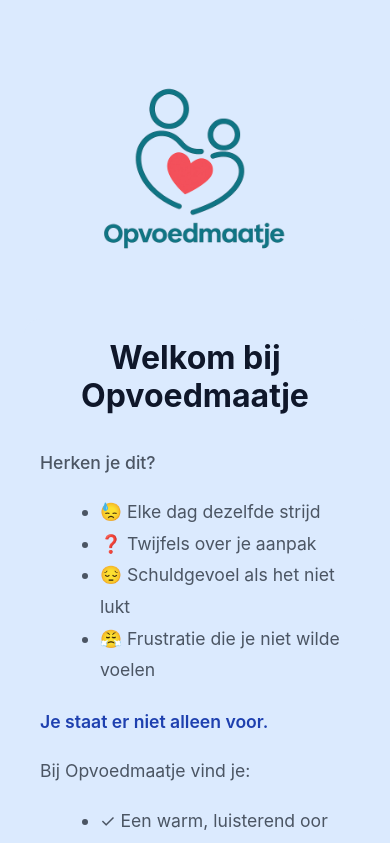
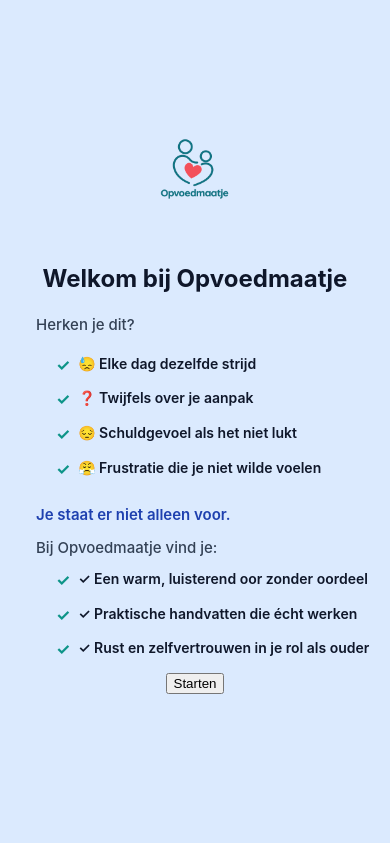
Before and after one commit to Wim007/opvoedmaatje-frontend, a React (Create React App) app: page / in a window 390 px wide. Shown: the top 843 px of the page. Built offline with nearby package versions, Linux system fonts and the light colour scheme.

Commit message:
Mobile-first UI: smaller logo, compact layout, bold text, teal checkmarks

```diff
--- a/src/index.css
+++ b/src/index.css
@@ -5,6 +5,7 @@
 body {
   margin: 0;
   font-family: "Inter", system-ui, -apple-system, BlinkMacSystemFont, "Segoe UI", sans-serif;
+  font-weight: 500;
   background: #e8f4ff;
   color: #0f172a;
   overflow-x: hidden;
@@ -28,281 +29,327 @@
 .screen-card {
   width: 100%;
   max-width: 420px;
-  min-height: 100vh;
-  background: #dbeafe;  display: flex;
+  height: 100vh;
+  background: #dbeafe; display: flex;
   flex-direction: column;
   margin: 0 auto;
   box-shadow: 0 0 60px rgba(15, 23, 42, 0.15);
+  overflow: hidden;
 }
 
+/* ===== WELCOME SCREEN ===== */
 .welcome-screen {
+  display: flex;
+  flex-direction: column;
+  align-items: center;
   justify-content: center;
-  padding: 24px;
+  text-align: center;
+  padding: 20px;
+  flex: 1;
+  overflow-y: auto;
 }
 
-/* Logo */
-.logo-row {
-  display: flex;
-  justify-content: center;
-  width: 100%;
-  padding: 40px 0;}
-
 .logo-img {
-  width: min(240px, 55vw);}
+  width: 80px;
+  height: 80px;
+  margin-bottom: 10px;
+}
 
 .logo-klein {
-  width: min(140px, 32vw);}
+  width: 50px;
+  height: 50px;
+  margin-right: 8px;
+}
 
-/* Cards */
-.card {
+.welcome-screen h1 {
+  font-size: 24px;
+  font-weight: 700;
+  margin: 10px 0 20px;
+  line-height: 1.2;
+}
+
+.welcome-screen h3 {
+  font-size: 16px;
+  font-weight: 700;
+  margin: 15px 0 8px;
+  color: #0f172a;
+}
+
+.welcome-screen p {
+  font-size: 15px;
+  font-weight: 500;
+  line-height: 1.4;
+  margin: 6px 0;
+  color: #334155;
+}
+
+.welcome-screen ul {
+  list-style: none;
+  padding: 0;
+  margin: 8px 0;
+  text-align: left;
   width: 100%;
-  background: #dbeafe;  border-radius: 16px;
-  padding: 24px;
+}
+
+.welcome-screen li {
+  font-size: 14px;
+  font-weight: 600;
+  margin: 6px 0;
+  padding: 4px 0;
+  display: flex;
+  align-items: flex-start;
+  line-height: 1.3;
+}
+
+.welcome-screen li::before {
+  content: '✓';
+  color: #0d9488;
+  font-weight: 700;
+  font-size: 16px;
+  margin-right: 8px;
+  flex-shrink: 0;
+}
+
+.start-btn {
+  margin-top: 20px;
+  padding: 12px 48px;
+  font-size: 16px;
+  font-weight: 700;
+  background: #2563eb;
+  color: white;
+  border: none;
+  border-radius: 30px;
+  cursor: pointer;
+  box-shadow: 0 4px 12px rgba(37, 99, 235, 0.3);
+  transition: all 0.2s;
+}
+
+.start-btn:hover {
+  background: #1d4ed8;
+  transform: translateY(-1px);
+  box-shadow: 0 6px 16px rgba(37, 99, 235, 0.4);
+}
+
+/* ===== GOAL SCREEN ===== */
+.goals-screen {
   display: flex;
   flex-direction: column;
-  gap: 16px;
-  text-align: center;
+  padding: 20px;
+  height: 100%;
 }
 
-.welcome-card {
-  padding: 32px 24px;
-  gap: 14px;
+.header {
+  display: flex;
+  align-items: center;
+  justify-content: space-between;
+  margin-bottom: 15px;
 }
 
-.welcome-card h1 {
-  font-size: 2rem;  line-height: 1.2;
+.header h1 {
+  font-size: 22px;
+  font-weight: 700;
   margin: 0;
 }
 
-.welcome-card .muted {
-  font-size: 1.1rem;  color: #4b5563;
+.logo-row {
+  display: flex;
+  align-items: center;
+  margin-bottom: 15px;
 }
 
-.card h1,
-.card h2 {
-  margin: 0;
+.back-button {
+  background: none;
+  border: none;
+  font-size: 24px;
+  cursor: pointer;
+  padding: 8px;
+  margin-right: 8px;
+}
+
+.content {
+  flex: 1;
+  overflow-y: auto;
+  margin-bottom: 15px;
+}
+
+.goal-card, .intro-card, .chat-card {
+  background: white;
+  padding: 15px;
+  border-radius: 16px;
+  margin-bottom: 12px;
+  box-shadow: 0 2px 8px rgba(0, 0, 0, 0.08);
+}
+
+.goal-card h2, .intro-card h2, .chat-card h2 {
+  font-size: 16px;
+  font-weight: 700;
+  margin: 0 0 8px 0;
+}
+
+.goal-card p, .intro-card p, .chat-card p {
+  font-size: 14px;
+  font-weight: 500;
+  line-height: 1.4;
+  margin: 6px 0;
+  color: #475569;
+}
+
+.goal-card ul, .intro-card ul, .chat-card ul {
+  margin: 8px 0 0;
+  padding-left: 18px;
+}
+
+.goal-card li, .intro-card li, .chat-card li {
+  font-size: 13px;
+  font-weight: 500;
+  margin: 4px 0;
+  line-height: 1.3;
+}
+
+.goal-options, .parent-types {
+  display: flex;
+  flex-direction: column;
+  gap: 8px;
+  margin: 8px 0;
+}
+
+.goal-btn, .parent-btn {
+  padding: 12px 16px;
+  font-size: 14px;
+  font-weight: 600;
+  background: white;
+  color: #0f172a;
+  border: 2px solid #e2e8f0;
+  border-radius: 12px;
+  cursor: pointer;
+  transition: all 0.2s;
+  text-align: left;
+}
+
+.goal-btn:hover, .parent-btn:hover {
+  border-color: #2563eb;
+  background: #eff6ff;
+}
+
+.input-group {
+  margin: 15px 0;
+}
+
+.input-group label {
+  display: block;
+  font-size: 13px;
+  font-weight: 600;
+  margin-bottom: 6px;
+  color: #475569;
+}
+
+.input-group input, .input-group textarea {
+  width: 100%;
+  padding: 10px;
+  font-size: 14px;
+  font-weight: 500;
+  border: 2px solid #e2e8f0;
+  border-radius: 8px;
+  font-family: inherit;
+}
+
+.input-group textarea {
+  resize: vertical;
+  min-height: 80px;
+}
+
+.button-group {
+  display: flex;
+  gap: 8px;
+  margin-top: 15px;
+}
+
+.button-group button {
+  flex: 1;
+  padding: 12px;
+  font-size: 14px;
+  font-weight: 700;
+  border: none;
+  border-radius: 10px;
+  cursor: pointer;
+  transition: all 0.2s;
+}
+
+.next-btn, .submit-btn {
+  background: #2563eb;
+  color: white;
+}
+
+.next-btn:hover, .submit-btn:hover {
+  background: #1d4ed8;
+}
+
+.back-btn {
+  background: #e2e8f0;
   color: #0f172a;
 }
 
-.form-card {
-  text-align: left;
-  padding: 24px;
-}
-
-.muted {
-  margin: 0;
-  color: #4b5563;
-  font-size: 1rem;
-}
-
-/* Forms */
-.form-label {
-  display: flex;
-  flex-direction: column;
-  gap: 8px;
-  font-weight: 600;
-  color: #111827;
-  margin-bottom: 12px;
-}
-
-.input {
-  width: 100%;
-  padding: 12px 14px;
-  border-radius: 12px;
-  border: 1px solid #e5e7eb;
-  background: #f9fafb;
-  font-size: 1rem;
-  color: #111827;
-}
-
-.input:focus {
-  outline: 2px solid #1d4ed8;
-  outline-offset: 1px;
-}
-
-/* Buttons */
-.btn-row {
-  display: flex;
-  justify-content: space-between;
-  gap: 12px;
-  margin-top: 8px;
-}
-
-.btn {
-  border: none;
-  border-radius: 999px;
-  padding: 12px 24px;
-  font-weight: 700;
-  cursor: pointer;
-  font-size: 1rem;
-  transition: transform 120ms ease, box-shadow 120ms ease;
-}
-
-.btn.primary {
-  background: #1d4ed8;
-  color: #ffffff;
-  box-shadow: 0 8px 20px rgba(29, 78, 216, 0.3);
-}
-
-.btn.secondary {
-  background: transparent;
-  color: #1d4ed8;
-  border: 1px solid #cbd5e1;
-}
-
-.btn.full {
-  width: 100%;
-}
-
-.btn:hover {
-  transform: translateY(-1px);
-}
-
-.btn.no-motion {
-  transition: none;
-}
-
-.btn.no-motion:hover {
-  transform: none;
-}
-
-.btn:disabled {
-  opacity: 0.5;
-  cursor: not-allowed;
-}
-
-/* Goals */
-.goal-list {
-  display: flex;
-  flex-direction: column;
-  gap: 12px;
-  margin: 16px 0;
-}
-
-.goal-label {
-  display: flex;
-  align-items: center;
-  gap: 12px;
-  padding: 12px;
-  border: 1px solid #e5e7eb;
-  border-radius: 12px;
-  cursor: pointer;
-  background: #f9fafb;
-}
-
-.goal-checkbox {
-  width: 20px;
-  height: 20px;
-  cursor: pointer;
-}
-
-.goal-text {
-  flex: 1;
-  font-weight: 500;
-  color: #111827;
+.back-btn:hover {
+  background: #cbd5e1;
 }
 
 /* ===== CHAT SCREEN ===== */
 .chat-screen {
-  height: 100vh;
-  max-height: 100vh;
   display: flex;
   flex-direction: column;
-  overflow: hidden;
-  padding: 0;
+  height: 100%;
+  padding: 15px;
 }
 
-.chat-container {
+.chat-messages {
   flex: 1;
+  overflow-y: auto;
+  margin-bottom: 12px;
   display: flex;
   flex-direction: column;
-  overflow: hidden;
-  padding: 16px;
-  padding-bottom: 80px;
-}
-
-.message-list {
-  flex: 1;
-  overflow-y: auto;
-  overflow-x: hidden;
-  display: flex;
-  flex-direction: column;
-  gap: 12px;
-}
-
-.message-row {
-  display: flex;
-  flex-direction: column;
-  gap: 4px;
-}
-
-.message-row.user {
-  align-items: flex-end;
-}
-
-.message-row.assistant {
-  align-items: flex-start;
-}
-
-.message-sender {
-  font-size: 0.85rem;
-  font-weight: 600;
-  color: #6b7280;
-  margin: 0 8px;
+  gap: 10px;
 }
 
 .message {
-  max-width: 80%;
-  padding: 12px 14px;
+  padding: 10px 14px;
   border-radius: 16px;
-  box-shadow: 0 2px 8px rgba(15, 23, 42, 0.08);
-}
-
-.message.assistant {
-  background: #f3f4f6;
-  color: #111827;
-  border: 1px solid #e5e7eb;
-  align-self: flex-start;
+  max-width: 85%;
+  font-size: 14px;
+  font-weight: 500;
+  line-height: 1.4;
 }
 
 .message.user {
-  background: #dbeafe;
-  color: #0f172a;
-  border: 1px solid #bfdbfe;
+  background: #2563eb;
+  color: white;
   align-self: flex-end;
+  border-bottom-right-radius: 4px;
 }
 
-/* Chat input - fixed bottom */
-.input-row {
-  position: fixed;
-  bottom: 0;
-  left: 50%;
-  transform: translateX(-50%);
-  width: 100%;
-  max-width: 420px;
-  display: flex;
-  align-items: center;
-  gap: 8px;
-  padding: 12px 16px;
-  background: #dbeafe;  border-top: 1px solid #e5e7eb;
-  box-sizing: border-box;
-  z-index: 100;
+.message.bot {
+  background: white;
+  color: #0f172a;
+  align-self: flex-start;
+  border-bottom-left-radius: 4px;
+  box-shadow: 0 2px 4px rgba(0, 0, 0, 0.08);
 }
 
-.input-message {
-  flex: 1;
-  min-width: 0;
-  padding: 10px 16px;
-  border-radius: 999px;
-  border: 1px solid #e2e8f0;
-  background: #f8fafc;
-  font-size: 1rem;
-  box-sizing: border-box;
+.chat-input-container {
+  display: flex;
+  gap: 8px;
+  padding: 10px;
+  background: white;
+  border-radius: 20px;
+  box-shadow: 0 2px 8px rgba(0, 0, 0, 0.08);
 }
 
-.input-message:focus {
-  outline: 2px solid #1d4ed8;
-  outline-offset: 1px;
+.chat-input-container input {
+  flex: 1;
+  border: none;
+  outline: none;
+  font-size: 14px;
+  font-weight: 500;
+  font-family: inherit;
 }
 
 .send-btn {
@@ -324,9 +371,4 @@
   .message {
     max-width: 85%;
   }
-
-  .screen-card {
-    max-width: 100%;
-    box-shadow: none;
-  }
 }
```
